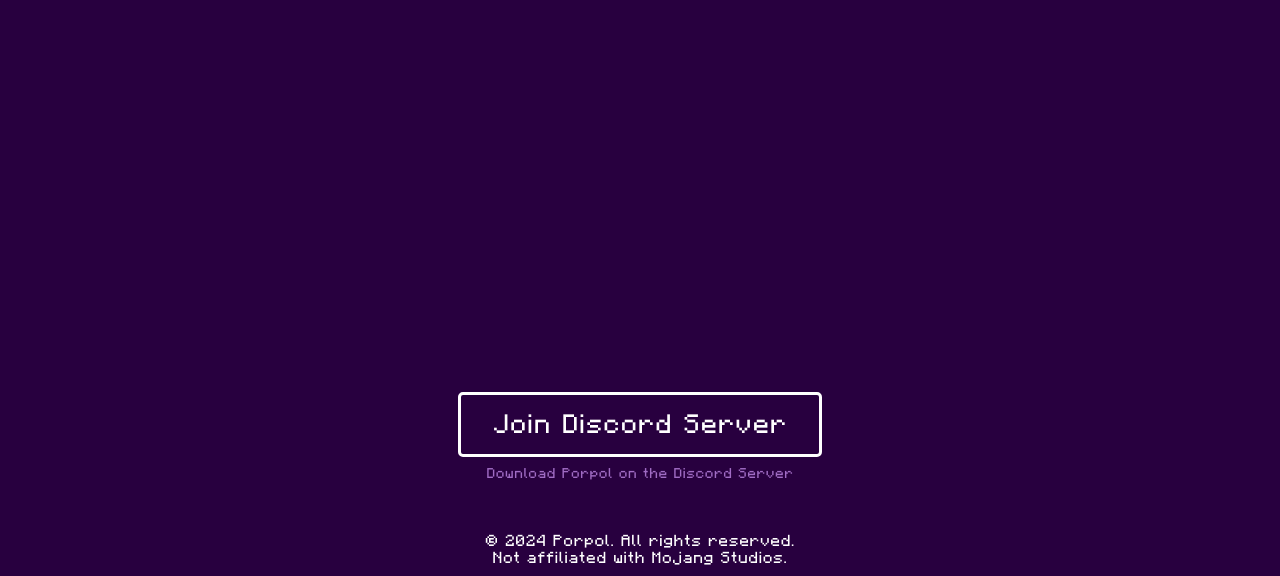
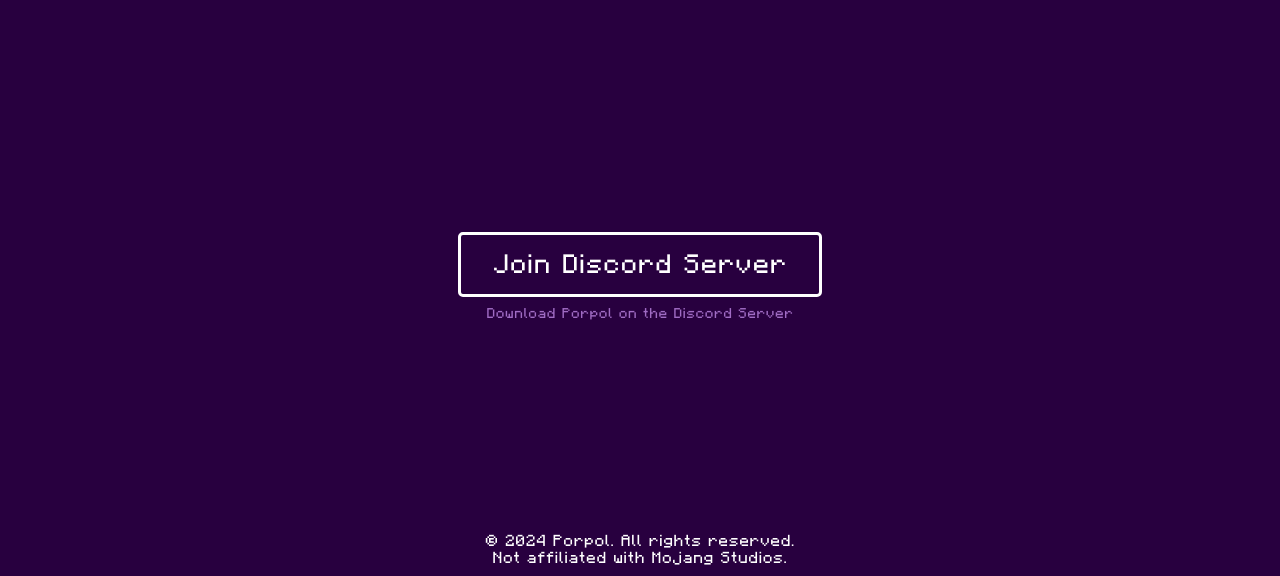
Before and after one commit to ruff1lo/Porpol, a plain HTML site: page index.html in a window 1280 px wide. Shown: the part 224-800 px from the top of the page. Drawn offline with Linux system fonts and the light colour scheme.

Commit message:
The Code

```diff
--- a/index.html
+++ b/index.html
@@ -61,7 +61,7 @@
         }
 
         .button-container {
-            margin-bottom: 10vh; /* Increased margin to move it up */
+            margin-bottom: 30vh; /* Increased margin to move it up */
             text-align: center;
         }
 
```
